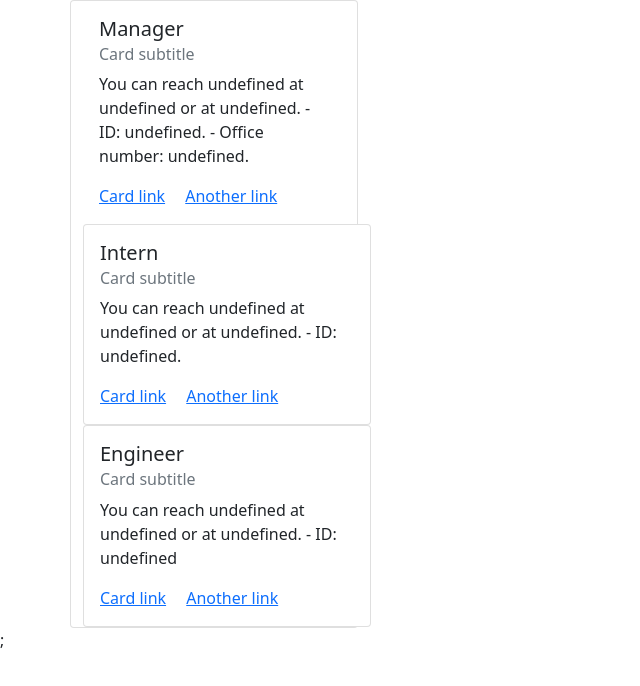
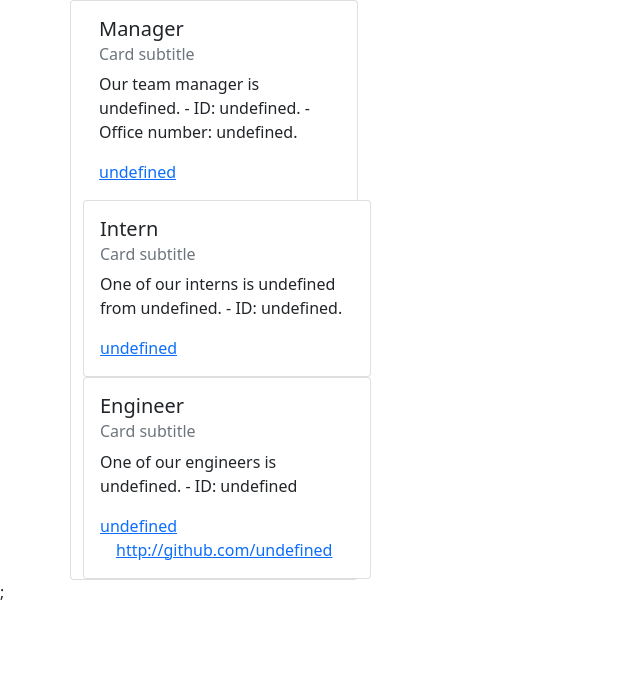
Before and after one commit to caroline-e-miller/team-profile-generator, a plain HTML site: page index.html in a window 1280 px wide. Shown: the whole page, without its empty margins (0-640 px from the left). Drawn offline with nearby package versions, Linux system fonts and the light colour scheme.

Commit message:
corrected links in index

```diff
--- a/index.html
+++ b/index.html
@@ -18,21 +18,19 @@
                 <div class="card-body">
                     <h5 class="card-title">Manager</h5>
                     <h6 class="card-subtitle mb-2 text-muted">Card subtitle</h6>
-                    <p class="card-text">You can reach undefined at undefined or at undefined.
+                    <p class="card-text">Our team manager is undefined.
                     - ID: undefined.
                     - Office number: undefined.</p>
-                    <a href="#" class="card-link">Card link</a>
-                    <a href="#" class="card-link">Another link</a>
+                    <a href="#" class="card-link">undefined</a>
                 </div>
 
                 <div class="card" style="width: 18rem;">
                     <div class="card-body">
                         <h5 class="card-title">Intern</h5>
                         <h6 class="card-subtitle mb-2 text-muted">Card subtitle</h6>
-                        <p class="card-text">You can reach undefined at undefined or at undefined.
+                        <p class="card-text">One of our interns is undefined from undefined.
                         - ID: undefined.</p>
-                        <a href="#" class="card-link">Card link</a>
-                        <a href="#" class="card-link">Another link</a>
+                        <a href="#" class="card-link">undefined</a>
                     </div>
                 </div>
 
@@ -40,10 +38,10 @@
                     <div class="card-body">
                         <h5 class="card-title">Engineer</h5>
                         <h6 class="card-subtitle mb-2 text-muted">Card subtitle</h6>
-                        <p class="card-text">You can reach undefined at undefined or at undefined.
+                        <p class="card-text">One of our engineers is undefined.
                         - ID: undefined</p>
-                        <a href="#" class="card-link">Card link</a>
-                        <a href="#" class="card-link">Another link</a>
+                        <a href="#" class="card-link">undefined</a>
+                        <a href="#" class="card-link">http://github.com/undefined</a>
                     </div>
                 </div>
             </div>
```
Also changed, not shown: index.js (+4 -4 lines).
